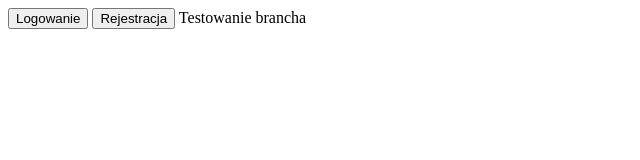
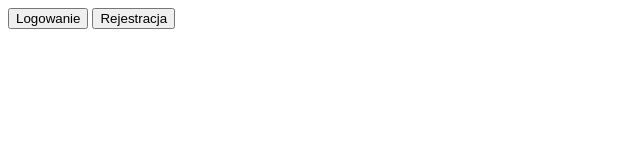
Before and after one commit to MichalDrum/Intive, a plain HTML site: page index.html in a window 1280 px wide. Shown: the whole page, without its empty margins (0-640 px from the left). Drawn offline with Linux system fonts and the light colour scheme.

Commit message:
Revert "Test wiersz 16"
This reverts commit 30ad29961c91d71dab4c99c63fa608cc5e0f9fb0.

```diff
--- a/index.html
+++ b/index.html
@@ -1,22 +1,18 @@
 <!DOCTYPE html>
 <html lang="pl">
-
 <head>
     <meta charset="UTF-8">
     <meta http-equiv="X-UA-Compatible" content="IE=edge">
     <meta name="viewport" content="width=device-width, initial-scale=1.0">
     <title>Logowanie</title>
 </head>
-
 <body>
 
     <button id="login" onClick="window.location.href='/login.html';">Logowanie</button>
     <button id="register">Rejestracja</button>
 
-    Testowanie brancha
 
 
 
 </body>
-
 </html>
```
